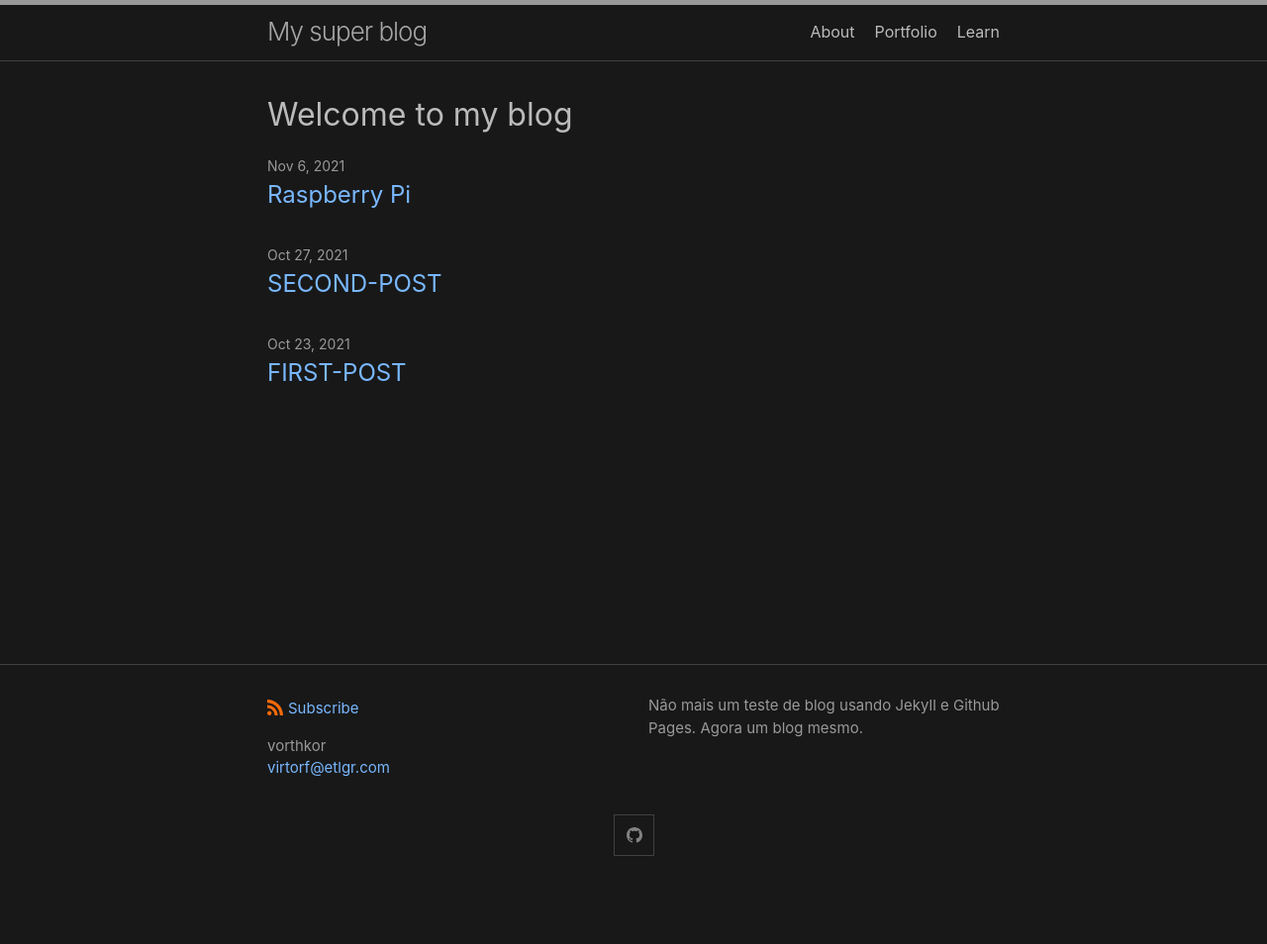
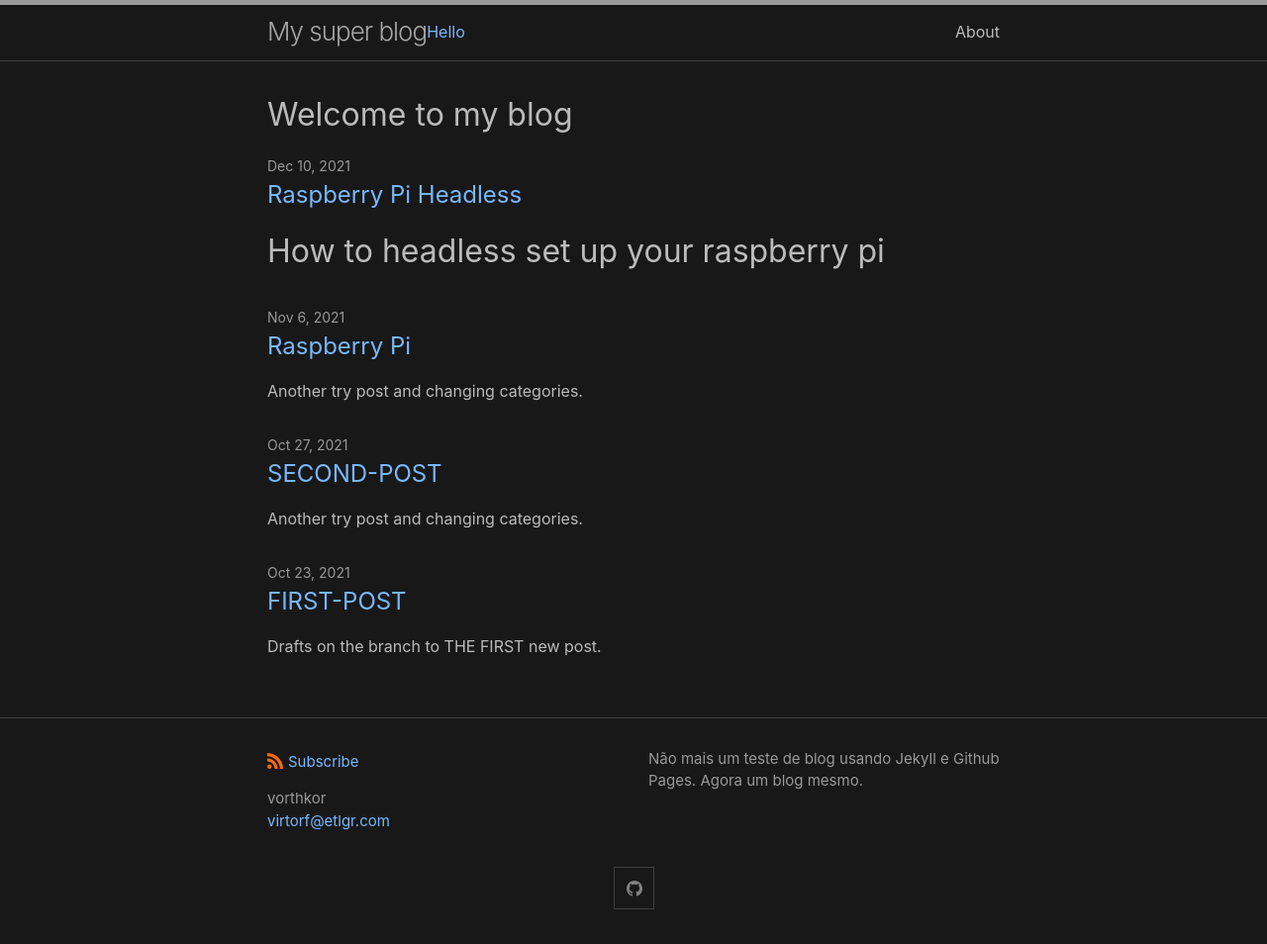
Before and after one commit to vorthkor/victao-blog, a Jekyll site: the page built from index.md, in a window 1280 px wide. Shown: the whole page at 99% size. Built offline with Jekyll 4.4.1, drawn with Linux system fonts in a browser that asks for light colours; before the commit the page ends 900 px from its top, so only the background shows below that; part of the change alters nothing that is shown.

Commit message:
Add new blog

````diff
--- a/_config.yml
+++ b/_config.yml
@@ -5,7 +5,7 @@ author:
 description: > # this means to ignore newlines until "baseurl:"
   Não mais um teste de blog usando Jekyll e Github Pages. Agora um blog mesmo.
 
-show_excerpts: false # set to false to remove excerpts on the homepage
+show_excerpts: true # set to false to remove excerpts on the homepage
 
 minima:
   date_format: "%b %-d, %Y"
@@ -19,12 +19,10 @@ minima:
 # this and add the path to the pages in order as they should show up
 header_pages:
   - about.md
-  - portfolio.md
-  - learn.md
 
 # Build settings
 theme: minima
 
-plugins:
- - jekyll-feed
- - jekyll-seo-tag
+#plugins:
+ #- jekyll-feed
+# - jekyll-seo-tag
--- a/_includes/header.html
+++ b/_includes/header.html
@@ -5,6 +5,7 @@
     {%- assign page_paths = site.header_pages | default: default_paths -%}
     {%- assign titles_size = site.pages | map: 'title' | join: '' | size -%}
     <a class="site-title" rel="author" href="{{ "/" | relative_url }}">{{ site.title | escape }}</a>
+    <a>Hello</a>
 
     {%- if titles_size > 0 -%}
       <nav class="site-nav">
--- /dev/null
+++ b/_posts/2021-12-10-headlessraspi.md
@@ -0,0 +1,81 @@
+---
+layout: post
+title: "Raspberry Pi Headless"
+date: 2021-12-10
+categories: learn
+---
+
+# How to headless set up your raspberry pi
+
+> Writing this because everytime I format the SD Card I forgot how to set the headless way.
+
+***
+
+## Table of Contents
+  - [Setting Up](#setting-up)
+  - [VNC access](#vnc-access)
+  - [Troubleshoot](#troubleshoot)
+
+***
+## Setting Up
+After installing the OS on the sd card, open the boot folder and create the two files on root:
+- `ssh`
+- `wpa_supplicant.conf`
+
+At `wpa_supplicant.conf` save with the following code:
+
+```
+country=US
+ctrl_interface=DIR=/var/run/wpa_supplicant GROUP=netdev
+update_config=1
+
+network={
+scan_ssid=1
+ssid="your_wifi_ssid"
+psk="your_wifi_password"
+}
+```
+
+Boot the sd card on the raspberry pi and wait a few minutes until it properly connects.
+
+After it, access through terminal with `sudo ssh pi@raspberrypi.local`.
+
+The default password is `raspberry`.
+
+***
+## VNC access
+
+Inside the ssh access, configure the VNC with `sudo raspi-config` following:
+
+- Interface Options
+  - VNC
+    - Yes to enable VNC Server
+
+Then, open the connection with VNC Viewer with the credentials (if default):
+```
+user raspberrypi.local
+passwd raspberry
+```
+***
+## Troubleshoot
+
+You may bump on some
+
+```
+@@@@@@@@@@@@@@@@@@@@@@@@@@@@@@@@@@@@@@@@@@@@@@@@@@@@@@@@@@@
+@       WARNING: POSSIBLE DNS SPOOFING DETECTED!          @
+@@@@@@@@@@@@@@@@@@@@@@@@@@@@@@@@@@@@@@@@@@@@@@@@@@@@@@@@@@@
+```
+
+or
+
+```
+@@@@@@@@@@@@@@@@@@@@@@@@@@@@@@@@@@@@@@@@@@@@@@@@@@@@@@@@@@@
+@    WARNING: REMOTE HOST IDENTIFICATION HAS CHANGED!     @
+@@@@@@@@@@@@@@@@@@@@@@@@@@@@@@@@@@@@@@@@@@@@@@@@@@@@@@@@@@@
+```
+
+In case of one of that or both, just access your ssh file with
+`cd ~/.ssh/`
+and change the `known_hosts` file with
+`sudo nano known_hosts`. In the file, just delete (`crtl+k`) the lines containing `raspberrypi.local`. And that's it!
````
